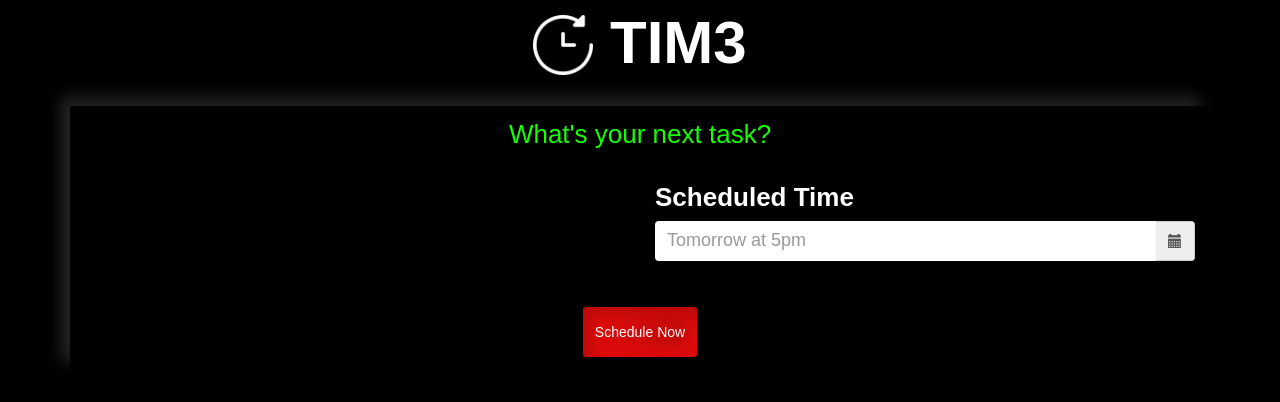
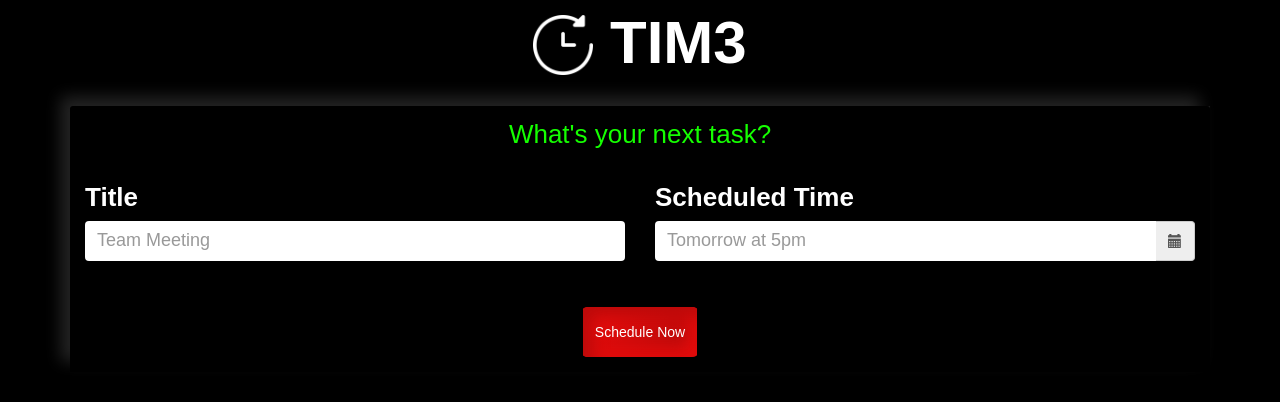
Before and after one commit to djamg/TIM3, a Flask app: page / in a window 1280 px wide. Shown: the top 402 px of the page. Run offline with Flask 2, Linux system fonts and the light colour scheme; some libraries are stand-ins or nearby versions; some web fonts are replaced.

Commit message:
Fixed bugs

```diff
--- a/app/templates/index.html
+++ b/app/templates/index.html
@@ -25,9 +25,12 @@
           <div class="panel-body">
 
              <div class="row">
-                <div class="col-md-6">
-
-                </div>
+               <div class="col-md-6">
+                  <div class="form-group">
+                     <label class="control-label">Title</label>
+                     <input type="text" class="form-control" name="title" id="title" placeholder="Team Meeting">
+                  </div>
+               </div>
                 <div class="col-md-6">
                     <div class="form-group">
                         <label class="control-label">Scheduled Time</label>
```
